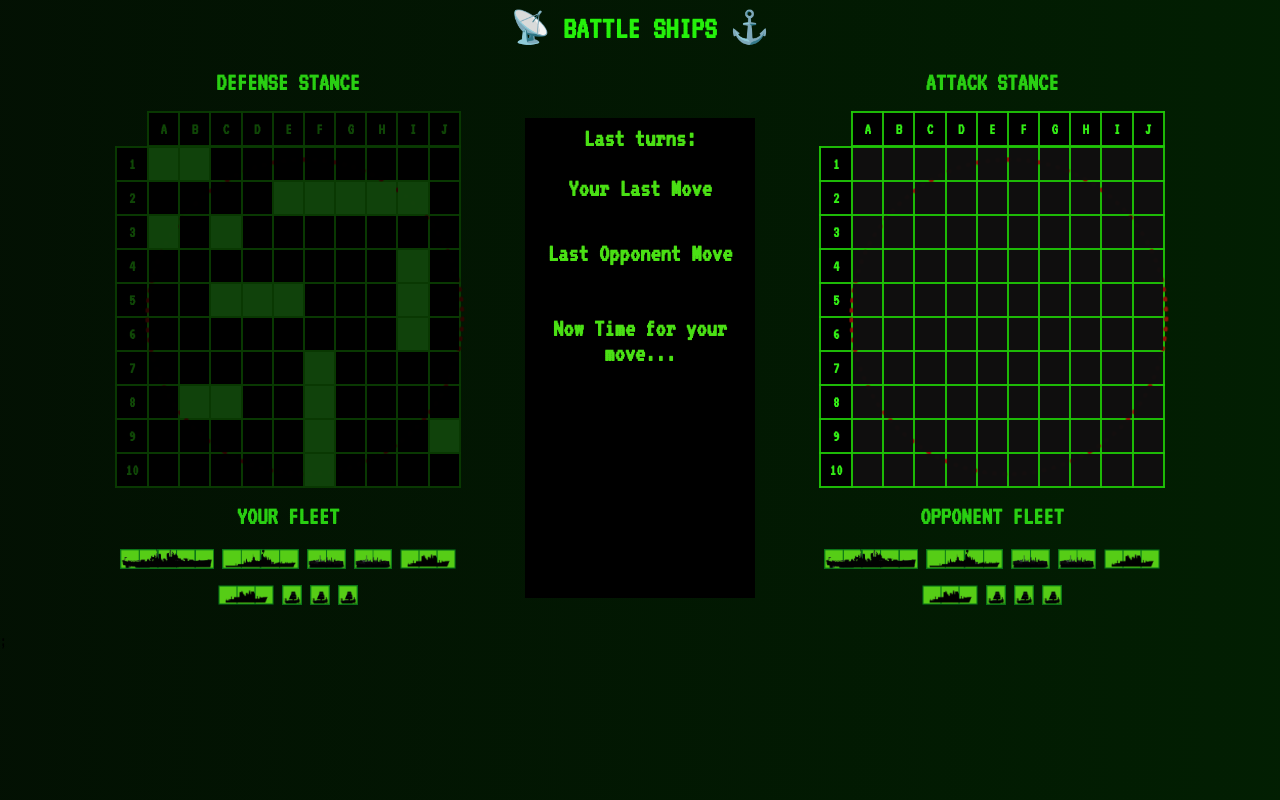
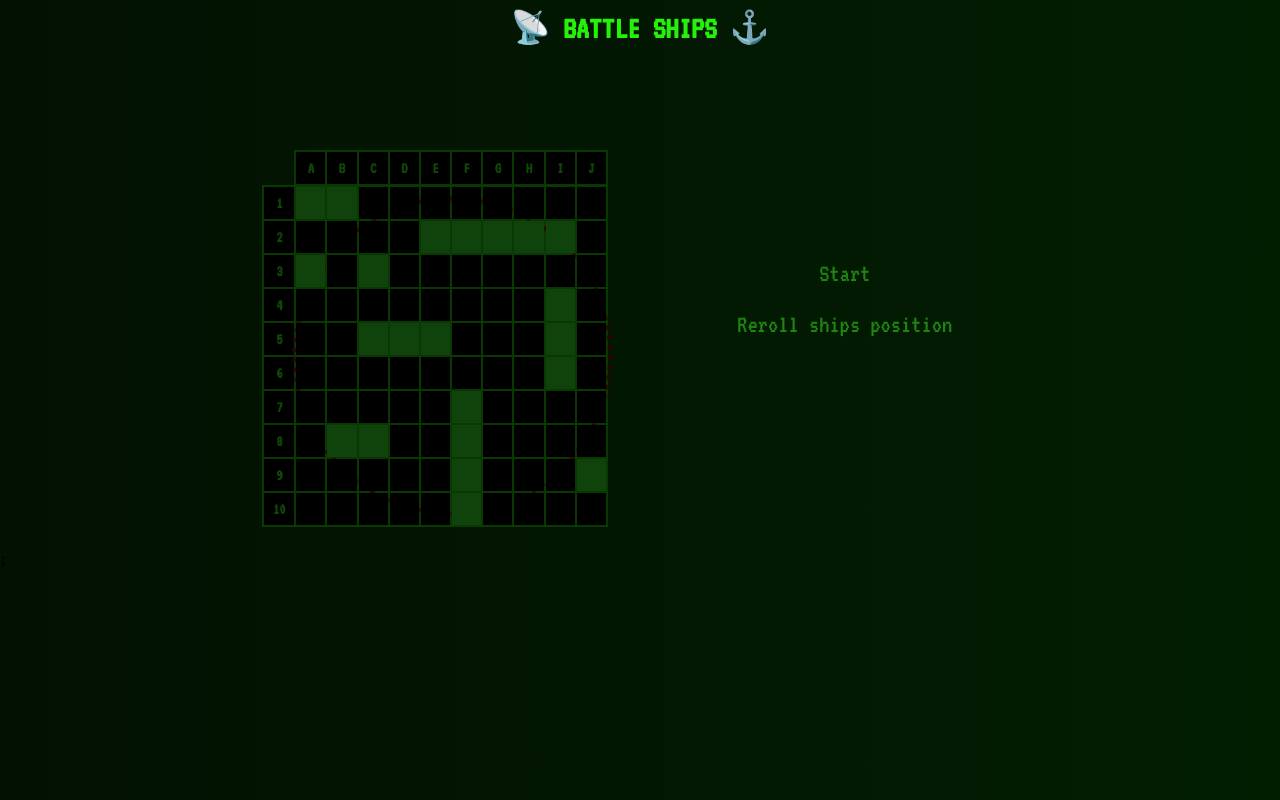
Before and after one commit to JaroslawOgonowski/battle-ships, a React (Create React App) app: page / in a window 1280 px wide. Built offline with nearby package versions, Linux system fonts and the light colour scheme.

Commit message:
add based interface

```diff
--- a/src/Board/index.tsx
+++ b/src/Board/index.tsx
@@ -26,6 +26,7 @@ type BoardProps = {
   setYourTurn: React.Dispatch<React.SetStateAction<boolean>>;
   setTurnInfoTxt: React.Dispatch<React.SetStateAction<string>>;
   setTurnInfoState: React.Dispatch<React.SetStateAction<string>>;
+  gameOn?: boolean;
 };
 
 export const Board: React.FC<BoardProps> = ({
@@ -34,6 +35,7 @@ export const Board: React.FC<BoardProps> = ({
   setYourTurn,
   setTurnInfoTxt,
   setTurnInfoState,
+  gameOn,
 }) => {
   const randomBoard: { value: number; state: string }[][] = [];
   for (let i = 0; i < 10; i++) {
@@ -81,7 +83,15 @@ export const Board: React.FC<BoardProps> = ({
       const updatedBoard = [...board];
       const clickedSquare = updatedBoard[rowIndex][columnIndex];
 
-      hitCheck(rowIndex, columnIndex, updatedBoard, clickedSquare, setBoard, ships, setShips);
+      hitCheck(
+        rowIndex,
+        columnIndex,
+        updatedBoard,
+        clickedSquare,
+        setBoard,
+        ships,
+        setShips
+      );
       setBoard(updatedBoard);
       setYourTurn(false);
       setTurnInfoTxt(`${columnHeaders[columnIndex]}${rowIndex + 1}`);
@@ -185,7 +195,15 @@ export const Board: React.FC<BoardProps> = ({
     const { row: randomRow, col: randomColumn } = availableMoves[randomIndex];
 
     const clickedSquare = updatedBoard[randomRow][randomColumn];
-    hitCheck(randomRow, randomColumn, updatedBoard, clickedSquare, setBoard, ships, setShips);
+    hitCheck(
+      randomRow,
+      randomColumn,
+      updatedBoard,
+      clickedSquare,
+      setBoard,
+      ships,
+      setShips
+    );
     setBoard(updatedBoard);
     setTurnInfoTxt(`${columnHeaders[randomColumn]}${randomRow + 1}`);
     setTurnInfoState(`${updatedBoard[randomRow][randomColumn].state}`);
@@ -220,7 +238,16 @@ export const Board: React.FC<BoardProps> = ({
 
   return (
     <SingleBoard>
+      {gameOn ? (
         <Title>{opponentBoard ? "Attack stance" : "Defense stance"}</Title>
+      ) : (
+        <>
+          <br />
+          <br />
+          <br />
+          <br />
+        </>
+      )}
       <Table style={{ filter: `brightness(${brightness})` }}>
         <thead>
           <tr>
@@ -247,13 +274,14 @@ export const Board: React.FC<BoardProps> = ({
                   data-coordinates={`(${columnHeaders[columnIndex]}, ${
                     rowIndex + 1
                   })`}
-                >
-                </StyledCell>
+                ></StyledCell>
               ))}
             </tr>
           ))}
         </TBody>
       </Table>
+      {gameOn ? (
+        <>
           <Title>{!opponentBoard ? "Your fleet" : "Opponent fleet"}</Title>
           <Ships>
             {ships.map((ship) => (
@@ -269,6 +297,8 @@ export const Board: React.FC<BoardProps> = ({
               />
             ))}
           </Ships>
+        </>
+      ) : null}
     </SingleBoard>
   );
 };
--- a/src/GameField/index.tsx
+++ b/src/GameField/index.tsx
@@ -1,15 +1,14 @@
 import { useState } from "react";
 import { Board } from "../Board";
-import {
-  MainTitle,
-  StyledGameField,
-} from "./styled";
+import { MainTitle, StyledGameField } from "./styled";
 import { TurnInfo } from "../TurnInfo";
+import { GameInterface } from "../GameInterface";
 
 export const GameField = () => {
   const [yourTurn, setYourTurn] = useState(true);
   const [turnInfoTxt, setTurnInfoTxt] = useState("");
   const [turnInfoState, setTurnInfoState] = useState("");
+  const [gameOn, setGameOn] = useState(false);
 
   return (
     <>
@@ -20,7 +19,11 @@ export const GameField = () => {
           setYourTurn={setYourTurn}
           setTurnInfoTxt={setTurnInfoTxt}
           setTurnInfoState={setTurnInfoState}
+          gameOn={gameOn}
         />
+        {gameOn === true ? null : <GameInterface gameOn={gameOn} setGameOn={setGameOn} />}
+        {gameOn === true ? (
+          <>
             <TurnInfo
               yourTurn={yourTurn}
               turnInfoTxt={turnInfoTxt}
@@ -33,6 +36,8 @@ export const GameField = () => {
               setTurnInfoState={setTurnInfoState}
               opponentBoard
             />
+          </>
+        ) : null}
       </StyledGameField>
     </>
   );
--- /dev/null
+++ b/src/GameInterface/index.tsx
@@ -0,0 +1,18 @@
+import { InterfaceButton, Wrapper } from "./styled";
+
+type GameInterfaceProps = {
+  gameOn: boolean;
+  setGameOn: React.Dispatch<React.SetStateAction<boolean>>;
+};
+
+export const GameInterface: React.FC<GameInterfaceProps> = ({
+  gameOn,
+  setGameOn,
+}) => {
+  return (
+    <Wrapper>
+      <InterfaceButton>Start</InterfaceButton>
+      <InterfaceButton>Reroll ships position</InterfaceButton>
+    </Wrapper>
+  );
+};
--- /dev/null
+++ b/src/GameInterface/styled.tsx
@@ -0,0 +1,22 @@
+import styled from "styled-components";
+
+export const Wrapper = styled.div`
+  width: 30%;
+  display: flex;
+  flex-direction: column;
+  gap: 3vh;
+`
+
+export const InterfaceButton =  styled.button`
+cursor: pointer;
+  border: none;
+  font-family: 'VT323', monospace;
+  background: none;
+  color: #208811f8;
+  font-size: 2vw;
+  transition: 500ms;
+
+  &:hover{
+    color: #34de1af8;
+  }
+`
```
Lines whose indentation alone changed are shown as unchanged.
